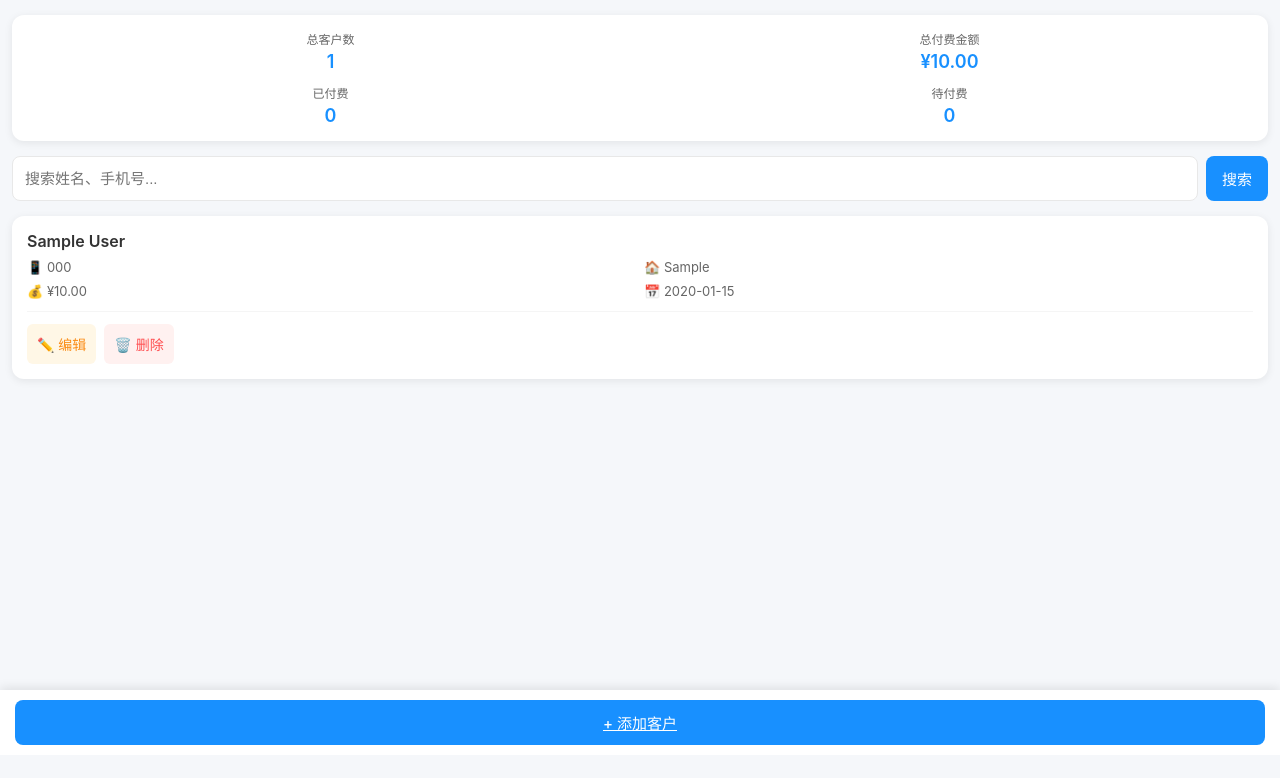
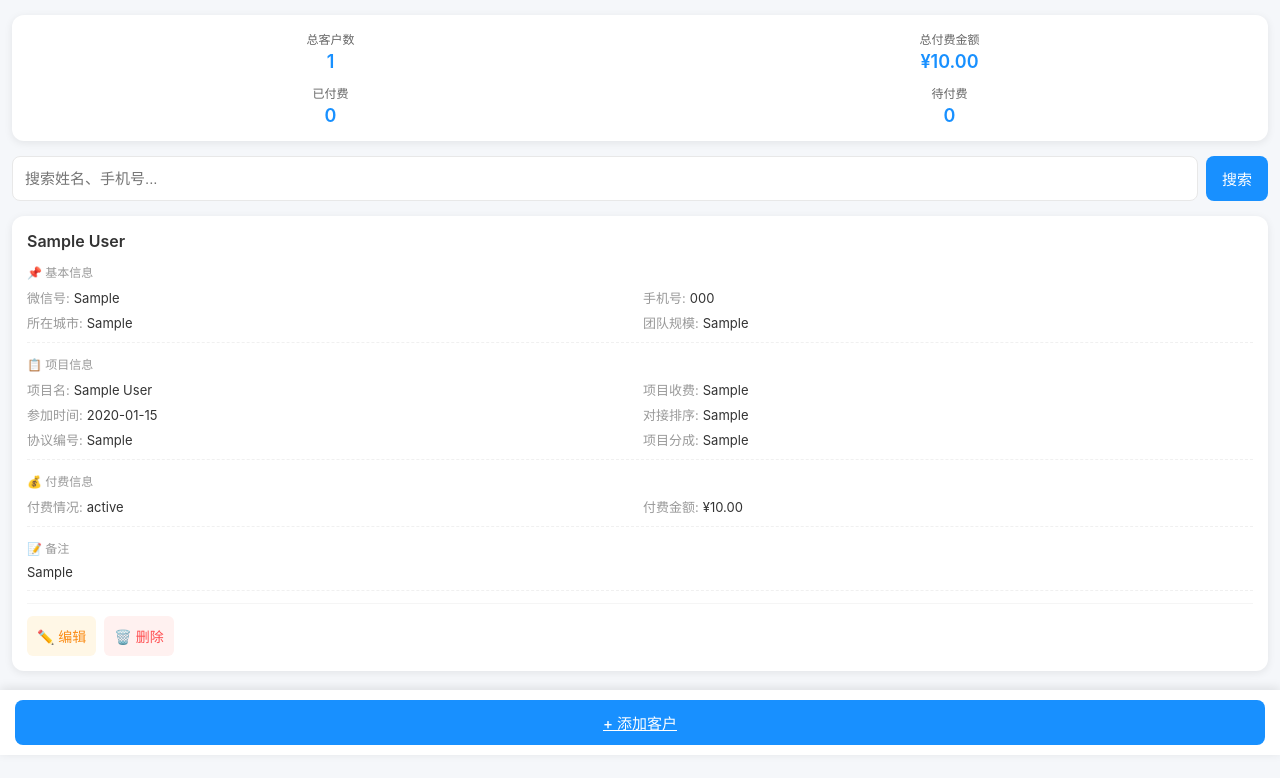
Before and after one commit to hwbjesse/trae, a Flask app: page / in a window 1280 px wide. Shown: the part 45-823 px from the top of the page. Before the commit the page ends 790 px from the top, so only its background shows below. Run offline with Flask 3, Linux system fonts and the light colour scheme; the visitor is signed in with stand-in values (Sample User, id 1); tables that the repository leaves empty hold one stand-in row (values such as "Sample post").

Commit message:
feat: 首页展示全部客户信息、添加页增加返回首页按钮

```diff
--- a/templates/add.html
+++ b/templates/add.html
@@ -19,10 +19,11 @@ input:focus, select:focus, textarea:focus { outline: none; border-color: #1890ff
 textarea { resize: vertical; min-height: 100px; }
 .btn { width: 100%; padding: 16px; border: none; border-radius: 10px; font-size: 17px; font-weight: 600; cursor: pointer; }
 .btn-primary { background: #1890ff; color: white; }
-.btn-secondary { background: #f5f5f5; color: #666; margin-top: 10px; }
+.btn-secondary { background: #f5f5f5; color: #666; }
 .flash { padding: 14px; border-radius: 8px; margin-bottom: 15px; font-size: 14px; }
 .flash.danger { background: #fff2f0; border: 1px solid #ffccc7; color: #ff4d4f; }
-.nav-bottom { position: fixed; bottom: 0; left: 0; right: 0; background: white; padding: 12px 15px; box-shadow: 0 -2px 10px rgba(0,0,0,0.1); z-index: 100; }
+.nav-bottom { position: fixed; bottom: 0; left: 0; right: 0; background: white; padding: 12px 15px; box-shadow: 0 -2px 10px rgba(0,0,0,0.1); z-index: 100; display: flex; gap: 10px; }
+.nav-bottom .btn { flex: 1; }
 </style>
 </head>
 <body>
@@ -126,6 +127,7 @@ textarea { resize: vertical; min-height: 100px; }
 </div>
 
 <div class="nav-bottom">
+<a href="{{ url_for('index') }}" class="btn btn-secondary">返回首页</a>
 <button type="submit" class="btn btn-primary">保存</button>
 </div>
 </form>
--- a/templates/index.html
+++ b/templates/index.html
@@ -31,16 +31,22 @@
 
         .card { background: white; border-radius: 12px; overflow: hidden; box-shadow: 0 2px 8px rgba(0,0,0,0.08); margin-bottom: 15px; }
 
-        .customer-item { padding: 15px; border-bottom: 1px solid #f0f0f0; }
-        .customer-item:last-child { border-bottom: none; }
-        .customer-name { font-size: 16px; font-weight: 600; color: #333; margin-bottom: 8px; display: flex; justify-content: space-between; align-items: center; }
-        .customer-name .badge { font-size: 11px; padding: 2px 8px; border-radius: 4px; font-weight: 500; }
+        .customer-item { padding: 15px; }
+        .customer-header { font-size: 16px; font-weight: 600; color: #333; margin-bottom: 12px; display: flex; justify-content: space-between; align-items: center; }
+        .customer-header .badge { font-size: 11px; padding: 2px 8px; border-radius: 4px; font-weight: 500; }
         .badge-success { background: #e6f7e6; color: #52c41a; }
         .badge-warning { background: #fff7cc; color: #faad14; }
         .badge-danger { background: #fff1f0; color: #ff4d4f; }
 
-        .customer-info { display: grid; grid-template-columns: repeat(2, 1fr); gap: 8px; font-size: 13px; color: #666; }
-        .customer-info span { overflow: hidden; text-overflow: ellipsis; white-space: nowrap; }
+        .info-section { margin-bottom: 12px; padding-bottom: 10px; border-bottom: 1px dashed #f0f0f0; }
+        .info-section:last-of-type { border-bottom: none; margin-bottom: 0; }
+        .info-section-title { font-size: 12px; color: #999; margin-bottom: 8px; }
+        .info-grid { display: grid; grid-template-columns: repeat(2, 1fr); gap: 6px; }
+        .info-item { font-size: 13px; color: #666; display: flex; align-items: center; }
+        .info-label { color: #999; margin-right: 4px; white-space: nowrap; }
+        .info-value { color: #333; overflow: hidden; text-overflow: ellipsis; white-space: nowrap; }
+        .info-full { grid-column: 1 / -1; }
+        .info-full .info-value { white-space: normal; word-break: break-all; }
 
         .customer-actions { display: flex; gap: 8px; margin-top: 12px; padding-top: 12px; border-top: 1px solid #f5f5f5; }
         .customer-actions button { flex: 1; padding: 10px; border: none; border-radius: 6px; font-size: 14px; cursor: pointer; }
@@ -103,7 +109,7 @@
             {% for c in customers %}
             <div class="card">
                 <div class="customer-item">
-                    <div class="customer-name">
+                    <div class="customer-header">
                         {{ c.name }}
                         {% if c.payment_status == '已付费' %}
                         <span class="badge badge-success">已付费</span>
@@ -113,12 +119,84 @@
                         <span class="badge badge-danger">退款</span>
                         {% endif %}
                     </div>
-                    <div class="customer-info">
-                        <span>📱 {{ c.phone or '-' }}</span>
-                        <span>🏠 {{ c.city or '-' }}</span>
-                        <span>💰 ¥{{ "%.2f"|format(c.payment_amount|float) }}</span>
-                        <span>📅 {{ c.join_date.strftime('%Y-%m-%d') if c.join_date else '-' }}</span>
+
+                    <div class="info-section">
+                        <div class="info-section-title">📌 基本信息</div>
+                        <div class="info-grid">
+                            <div class="info-item">
+                                <span class="info-label">微信号:</span>
+                                <span class="info-value">{{ c.wechat or '-' }}</span>
+                            </div>
+                            <div class="info-item">
+                                <span class="info-label">手机号:</span>
+                                <span class="info-value">{{ c.phone or '-' }}</span>
+                            </div>
+                            <div class="info-item">
+                                <span class="info-label">所在城市:</span>
+                                <span class="info-value">{{ c.city or '-' }}</span>
+                            </div>
+                            <div class="info-item">
+                                <span class="info-label">团队规模:</span>
+                                <span class="info-value">{{ c.team_size or '-' }}</span>
+                            </div>
+                        </div>
                     </div>
+
+                    <div class="info-section">
+                        <div class="info-section-title">📋 项目信息</div>
+                        <div class="info-grid">
+                            <div class="info-item">
+                                <span class="info-label">项目名:</span>
+                                <span class="info-value">{{ c.project_name or '-' }}</span>
+                            </div>
+                            <div class="info-item">
+                                <span class="info-label">项目收费:</span>
+                                <span class="info-value">{{ c.project_fee or '-' }}</span>
+                            </div>
+                            <div class="info-item">
+                                <span class="info-label">参加时间:</span>
+                                <span class="info-value">{{ c.join_date.strftime('%Y-%m-%d') if c.join_date else '-' }}</span>
+                            </div>
+                            <div class="info-item">
+                                <span class="info-label">对接排序:</span>
+                                <span class="info-value">{{ c.docking_sort or '-' }}</span>
+                            </div>
+                            <div class="info-item">
+                                <span class="info-label">协议编号:</span>
+                                <span class="info-value">{{ c.contract_no or '-' }}</span>
+                            </div>
+                            <div class="info-item">
+                                <span class="info-label">项目分成:</span>
+                                <span class="info-value">{{ c.project_share or '-' }}</span>
+                            </div>
+                        </div>
+                    </div>
+
+                    <div class="info-section">
+                        <div class="info-section-title">💰 付费信息</div>
+                        <div class="info-grid">
+                            <div class="info-item">
+                                <span class="info-label">付费情况:</span>
+                                <span class="info-value">{{ c.payment_status or '-' }}</span>
+                            </div>
+                            <div class="info-item">
+                                <span class="info-label">付费金额:</span>
+                                <span class="info-value">¥{{ "%.2f"|format(c.payment_amount|float) }}</span>
+                            </div>
+                        </div>
+                    </div>
+
+                    {% if c.remark %}
+                    <div class="info-section">
+                        <div class="info-section-title">📝 备注</div>
+                        <div class="info-grid">
+                            <div class="info-item info-full">
+                                <span class="info-value">{{ c.remark }}</span>
+                            </div>
+                        </div>
+                    </div>
+                    {% endif %}
+
                     <div class="customer-actions">
                         <a href="{{ url_for('edit', id=c.id) }}"><button class="btn-edit">✏️ 编辑</button></a>
                         <form method="post" action="{{ url_for('delete', id=c.id) }}" onsubmit="return confirm('确定删除？')">
```
